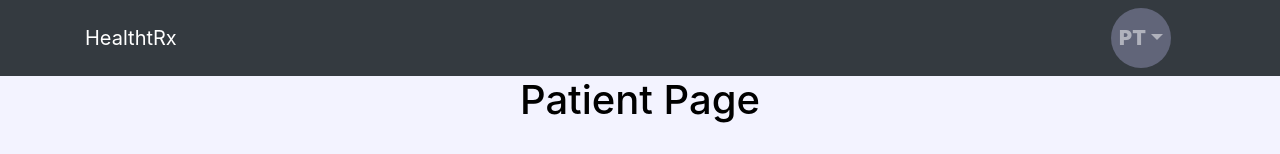
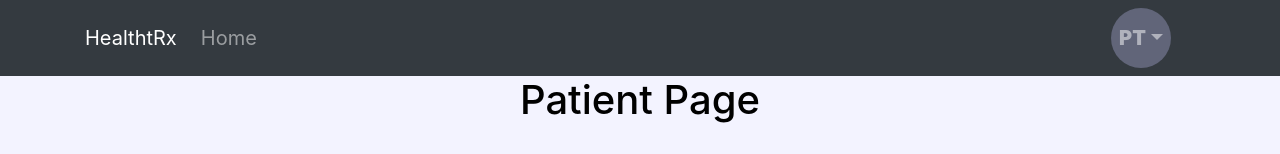
Before and after one commit to itavares/WICKPYZ-Hackathon, a React (Create React App) app in the folder healthrx/: page / in a window 1280 px wide. Shown: the top 154 px of the page. Built offline with nearby package versions, Linux system fonts and the light colour scheme.

Commit message:
put home

```diff
--- a/healthrx/src/NavBar/NavBar.js
+++ b/healthrx/src/NavBar/NavBar.js
@@ -31,7 +31,7 @@ class PatientNavBar extends Component {
                     <Navbar.Collapse id="responsive-navbar-nav">
 
                         <Nav className="mr-auto">
-                            {/* <Nav.Link href="#features">Patient</Nav.Link> */}
+                            <Nav.Link href="#features">Home</Nav.Link>
                             <Nav.Link href="#pricing">
                                 {this.state.navMsg}
                             </Nav.Link>
```
Also changed, not shown: healthrx/src/Patient/Appointment.js (added).
